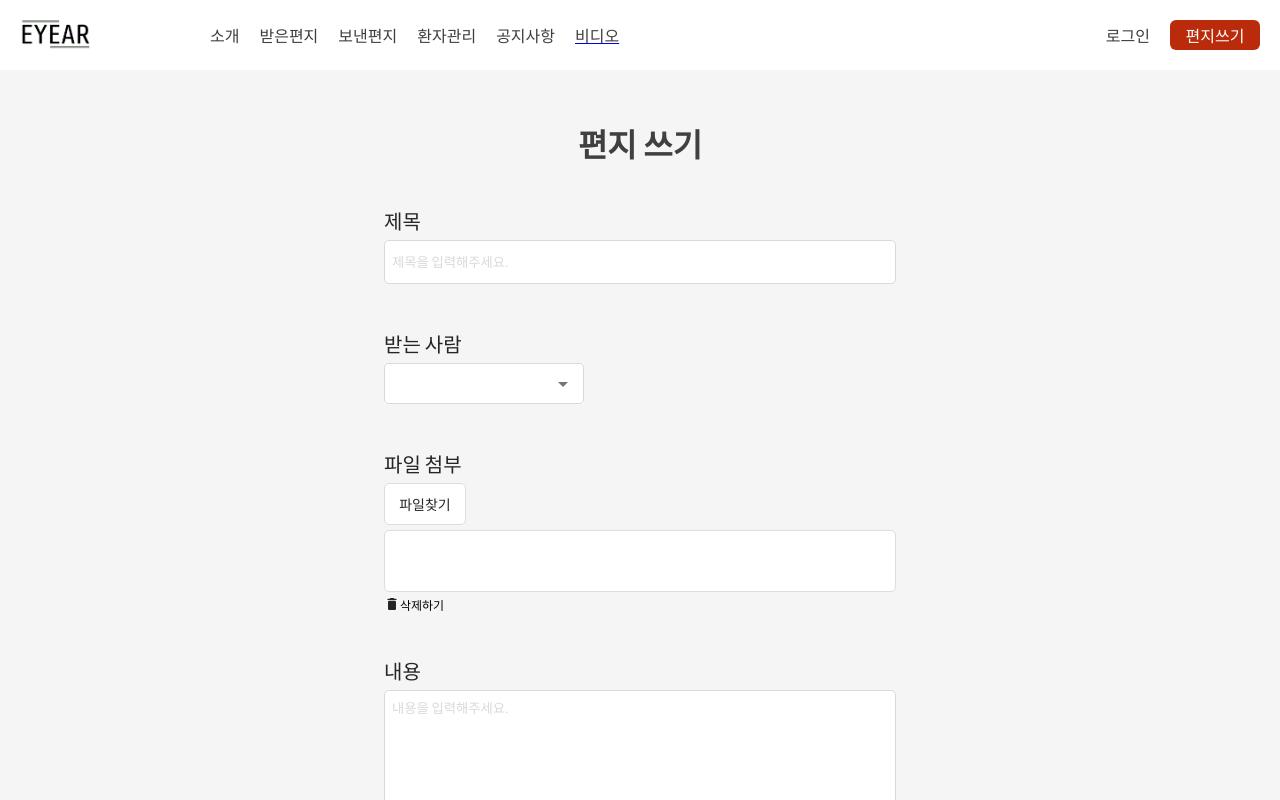
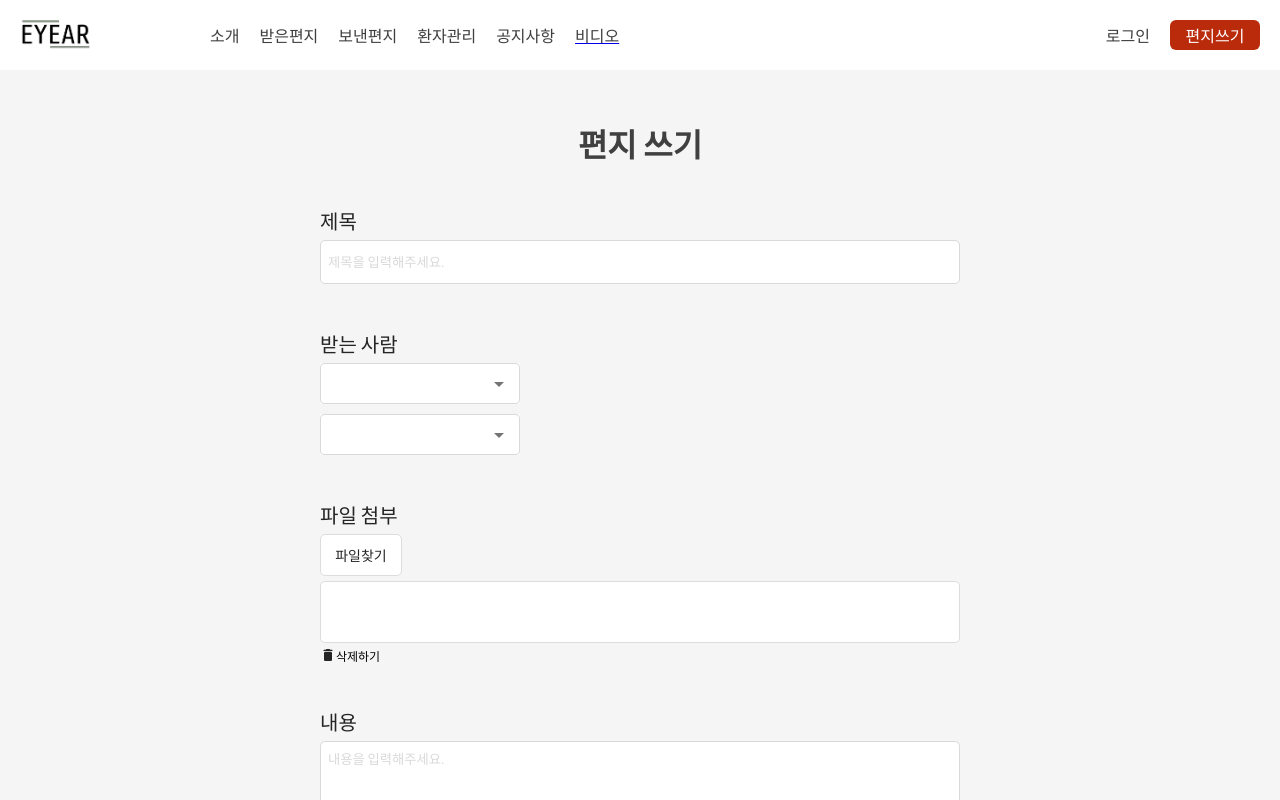
Before and after one commit to eyear22/eyear_frontend, a React (Create React App) app: page /send in a window 1280 px wide. Shown: the top 800 px of the page. Built offline with nearby package versions, Linux system fonts and the light colour scheme.

Commit message:
[FEAT] 받는사람 추가

```diff
--- a/src/components/common/Layout.js
+++ b/src/components/common/Layout.js
@@ -18,7 +18,7 @@ const Layout = ({ title, children }) => {
 
 const Wrap = styled.div`
   margin-top: 70px;
-  padding: 50px 30vw;
+  padding: 50px 25vw;
   ${tablet({ padding: '20px 10vw' })}
   background-color: #f5f5f5;
 `;
--- a/src/components/send/ReceiverInput.js
+++ b/src/components/send/ReceiverInput.js
@@ -8,20 +8,33 @@ const sleep = (delay = 0) => {
   });
 };
 
-const topFilms = [
-  { title: 'The Shawshank Redemption', year: 1994 },
-  { title: 'The Godfather', year: 1972 },
-  { title: 'The Godfather: Part II', year: 1974 },
-  { title: 'The Dark Knight', year: 2008 },
-  { title: '12 Angry Men', year: 1957 },
-  { title: "Schindler's List", year: 1993 },
-  { title: 'Pulp Fiction', year: 1994 },
+const patientsData = [
+  { pat_id: '0', pat_number: '0', pat_name: '김땡땡' },
+  { pat_id: '1', pat_number: '1', pat_name: '이땡땡' },
+  { pat_id: '2', pat_number: '2', pat_name: '박땡땡' },
+  { pat_id: '3', pat_number: '3', pat_name: '손땡땡' },
+  { pat_id: '4', pat_number: '4', pat_name: '전땡떙' },
+];
+
+const usersData = [
+  { user_id: '0', pat_id: '0', username: '김밍밍' },
+  { user_id: '1', pat_id: '0', username: '이밍밍' },
+  { user_id: '2', pat_id: '0', username: '박밍밍' },
+  { user_id: '3', pat_id: '1', username: '손밍밍' },
+  { user_id: '4', pat_id: '1', username: '전밍밍' },
+  { user_id: '5', pat_id: '2', username: '조밍밍' },
+  { user_id: '6', pat_id: '3', username: '백밍밍' },
+  { user_id: '7', pat_id: '3', username: '김밍밍' },
+  { user_id: '8', pat_id: '4', username: '최밍밍' },
+  { user_id: '9', pat_id: '4', username: '유밍밍' },
 ];
 
 const ReceiverInput = () => {
   const [open, setOpen] = useState(false);
   const [options, setOptions] = useState([]);
-  const loading = open && options.lengt === 0;
+  const [patient, setPatient] = useState(0);
+  const [users, setUsers] = useState([]);
+  const loading = open && options.length === 0;
 
   useEffect(() => {
     let active = true;
@@ -33,7 +46,7 @@ const ReceiverInput = () => {
       await sleep(1e3);
 
       if (active) {
-        setOptions([...topFilms]);
+        setOptions([...patientsData]);
       }
     })();
 
@@ -48,6 +61,28 @@ const ReceiverInput = () => {
     }
   }, [open]);
 
+  useEffect(() => {
+    let active = true;
+
+    if (!patient) {
+      return undefined;
+    }
+    (async () => {
+      await sleep(1e3);
+
+      if (active) {
+        console.log(patient);
+        const array = usersData.map((user) => user.pat_id === patient && user.username);
+        console.log(array);
+        setUsers(array);
+      }
+    })();
+
+    return () => {
+      active = false;
+    };
+  }, [patient]);
+
   return (
     <Container>
       <Title>받는 사람</Title>
@@ -59,10 +94,34 @@ const ReceiverInput = () => {
         onClose={() => {
           setOpen(false);
         }}
-        isOptionEqualToValue={(option, value) => option.title === value.title}
-        getOptionLabel={(option) => option.title}
-        options={topFilms}
+        isOptionEqualToValue={(option, value) => option.pat_id === value.pat_id}
+        getOptionLabel={(option) => option.pat_name}
+        options={patientsData}
         loading={loading}
+        sx={{ maxWidth: 200 }}
+        renderInput={(params) => (
+          <TextField
+            {...params}
+            label=""
+            InputProps={{
+              ...params.InputProps,
+              endAdornment: (
+                <>
+                  {loading ? <CircularProgress color="inherit" size={20} /> : null}
+                  {params.InputProps.endAdornment}
+                </>
+              ),
+            }}
+          />
+        )}
+        onChange={(e, obj) => {
+          setPatient(obj.pat_id);
+        }}
+      />
+      <Input
+        isOptionEqualToValue={(option, value) => option.user_id === value.user_id}
+        getOptionLabel={(option) => option.username}
+        options={users}
         sx={{ maxWidth: 200 }}
         renderInput={(params) => (
           <TextField
```
